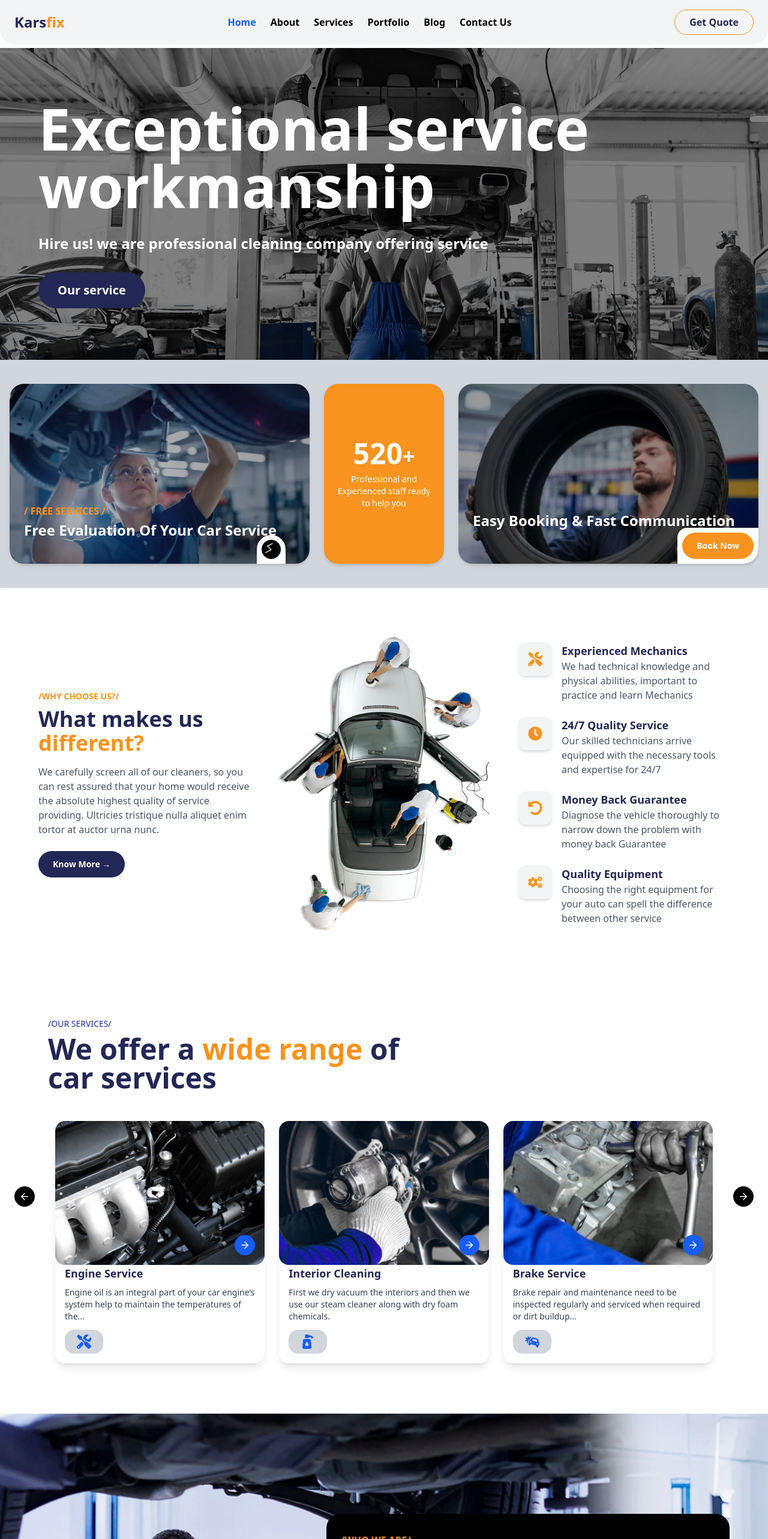
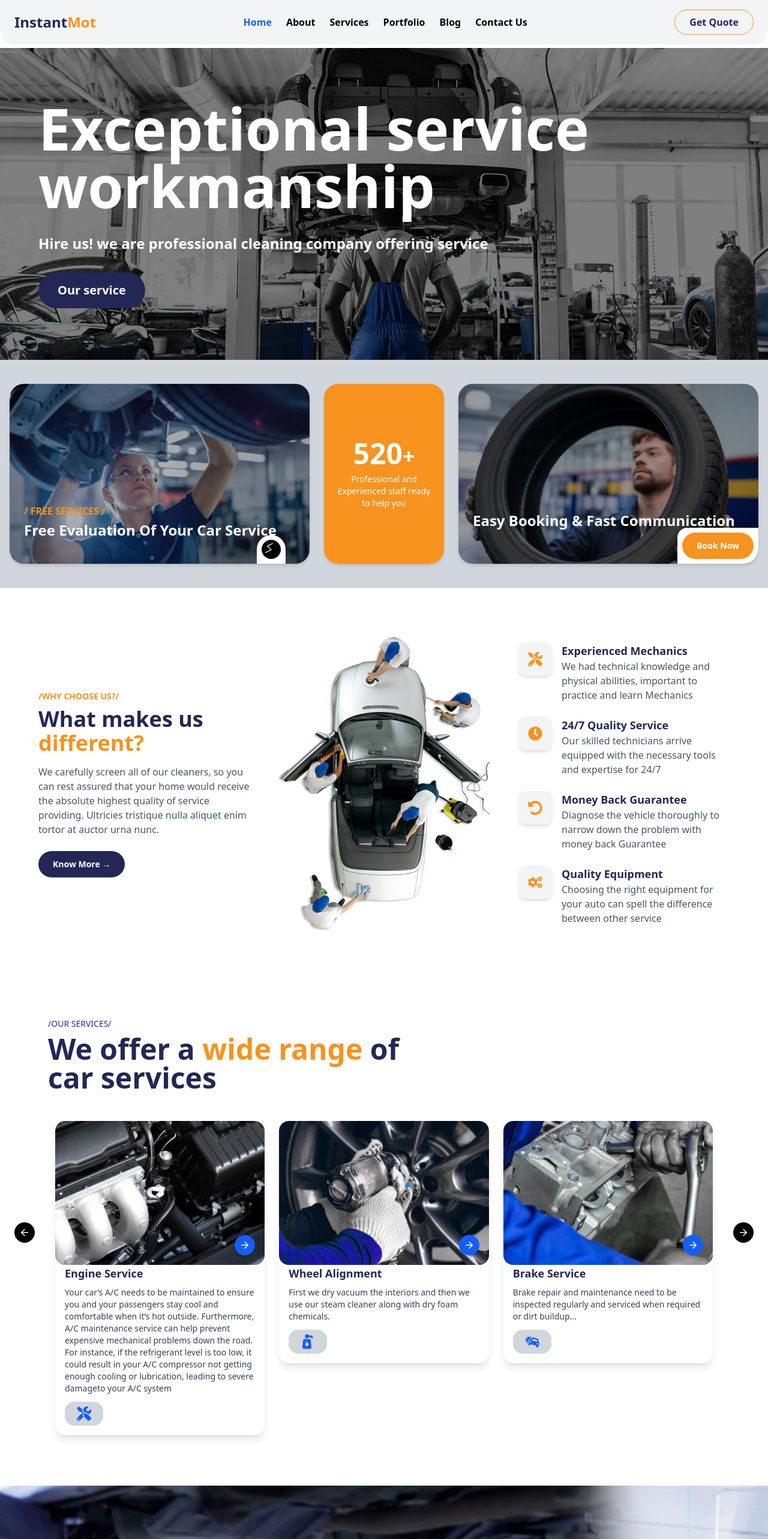
Before and after one commit to TheMakDev/karfix, a React (Vite) app: page / in a window 1280 px wide. Shown: the top 2566 px of the page at 60% size. Built offline with nearby package versions, Linux system fonts and the light colour scheme.

Commit message:
description of text

```diff
--- a/src/Component/ContactBox.jsx
+++ b/src/Component/ContactBox.jsx
@@ -37,7 +37,7 @@ const ContactBox = () => {
         <div className="absolute inset-0 bg-black/50 z-0 rounded-[40px]" />
         <div className="relative z-10 px-4 sm:px-8 md:px-16 py-16">
           <h1 className="text-white font-bold text-4xl sm:text-6xl lg:text-7xl text-center">
-            Our Service
+            Contact Us
           </h1>
         </div>
       </div>
--- a/src/Component/Navbar.jsx
+++ b/src/Component/Navbar.jsx
@@ -36,7 +36,7 @@ const Navbar = () => {
 
         <div className="flex items-center gap-2">
           <span className="text-2xl font-bold text-[#232755]">
-            Kars<span className="text-[#f7931e]">fix</span>
+            Instant<span className="text-[#f7931e]">Mot</span>
           </span>
         </div>
 
--- a/src/Component/Services.jsx
+++ b/src/Component/Services.jsx
@@ -9,12 +9,12 @@ import './ServicesSection.css';
 const services = [
   {
     title: "Engine Service",
-    description: "Engine oil is an integral part of your car engine’s system help to maintain the temperatures of the...",
+    description: "Your car’s A/C needs to be maintained to ensure you and your passengers stay cool and comfortable when it’s hot outside. Furthermore, A/C maintenance service can help prevent expensive mechanical problems down the road. For instance, if the refrigerant level is too low, it could result in your A/C compressor not getting enough cooling or lubrication, leading to severe damageto your A/C system",
     icon: <FaTools size={24} className="text-blue-600" />,
     image: img1,
   },
   {
-    title: "Interior Cleaning",
+    title: "Wheel Alignment",
     description: "First we dry vacuum the interiors and then we use our steam cleaner along with dry foam chemicals.",
     icon: <FaPumpSoap size={24} className="text-blue-600" />,
     image: img2,
```
